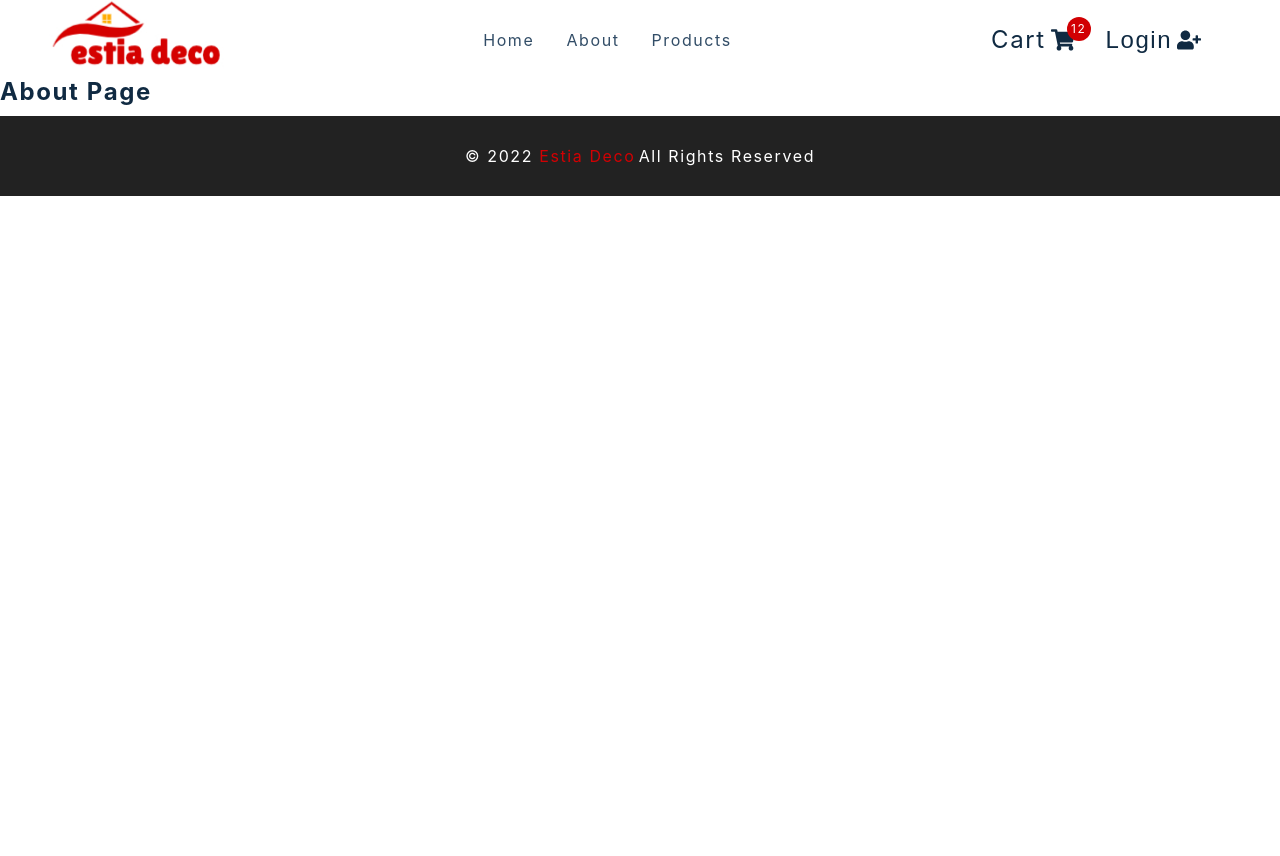
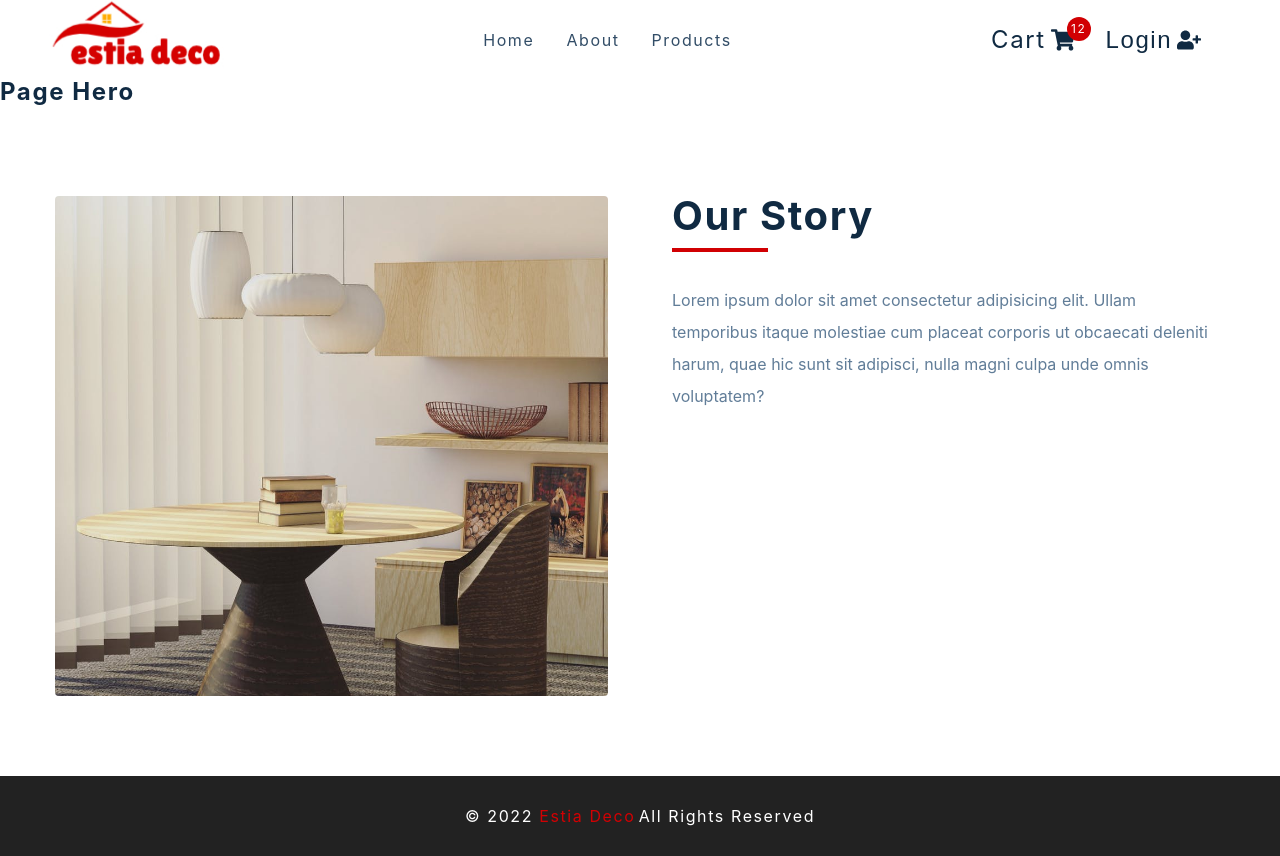
Before and after one commit to ioannis-sporidis/ra-online-store, a React (Create React App) app: page /about in a window 1280 px wide. Before the commit the page ends 800 px from the top, so only its background shows below. Built offline with nearby package versions, Linux system fonts and the light colour scheme.

Commit message:
About page basic setup - no page hero

```diff
--- a/src/pages/AboutPage.js
+++ b/src/pages/AboutPage.js
@@ -1,11 +1,30 @@
-import React from 'react'
-import styled from 'styled-components'
-import { PageHero } from '../components'
-import aboutImg from '../assets/hero-bcg.jpeg'
+import React from 'react';
+import styled from 'styled-components';
+import { PageHero } from '../components';
+import aboutImg from '../assets/hero-bcg.jpeg';
 
 const AboutPage = () => {
-  return <h4>about page</h4>
-}
+  return (
+    <main>
+      <PageHero />
+      <Wrapper className='page section section-center'>
+        <img src={aboutImg} alt='intro image' />
+        <article>
+          <div className='title'>
+            <h2>our story</h2>
+            <div className='underline'></div>
+          </div>
+          <p>
+            Lorem ipsum dolor sit amet consectetur adipisicing elit. Ullam
+            temporibus itaque molestiae cum placeat corporis ut obcaecati
+            deleniti harum, quae hic sunt sit adipisci, nulla magni culpa unde
+            omnis voluptatem?
+          </p>
+        </article>
+      </Wrapper>
+    </main>
+  );
+};
 
 const Wrapper = styled.section`
   display: grid;
@@ -33,5 +52,5 @@ const Wrapper = styled.section`
   @media (min-width: 992px) {
     grid-template-columns: 1fr 1fr;
   }
-`
-export default AboutPage
+`;
+export default AboutPage;
```
